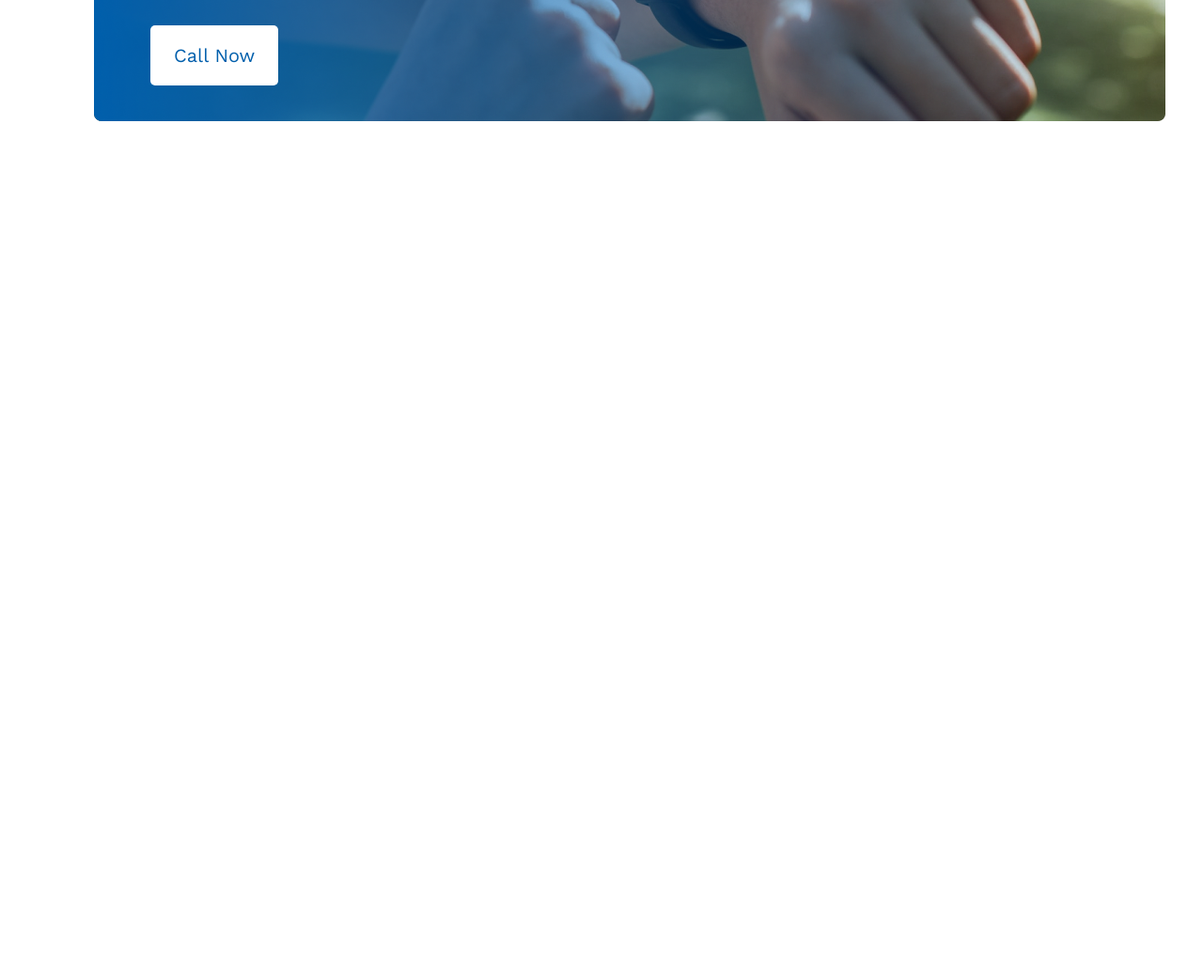
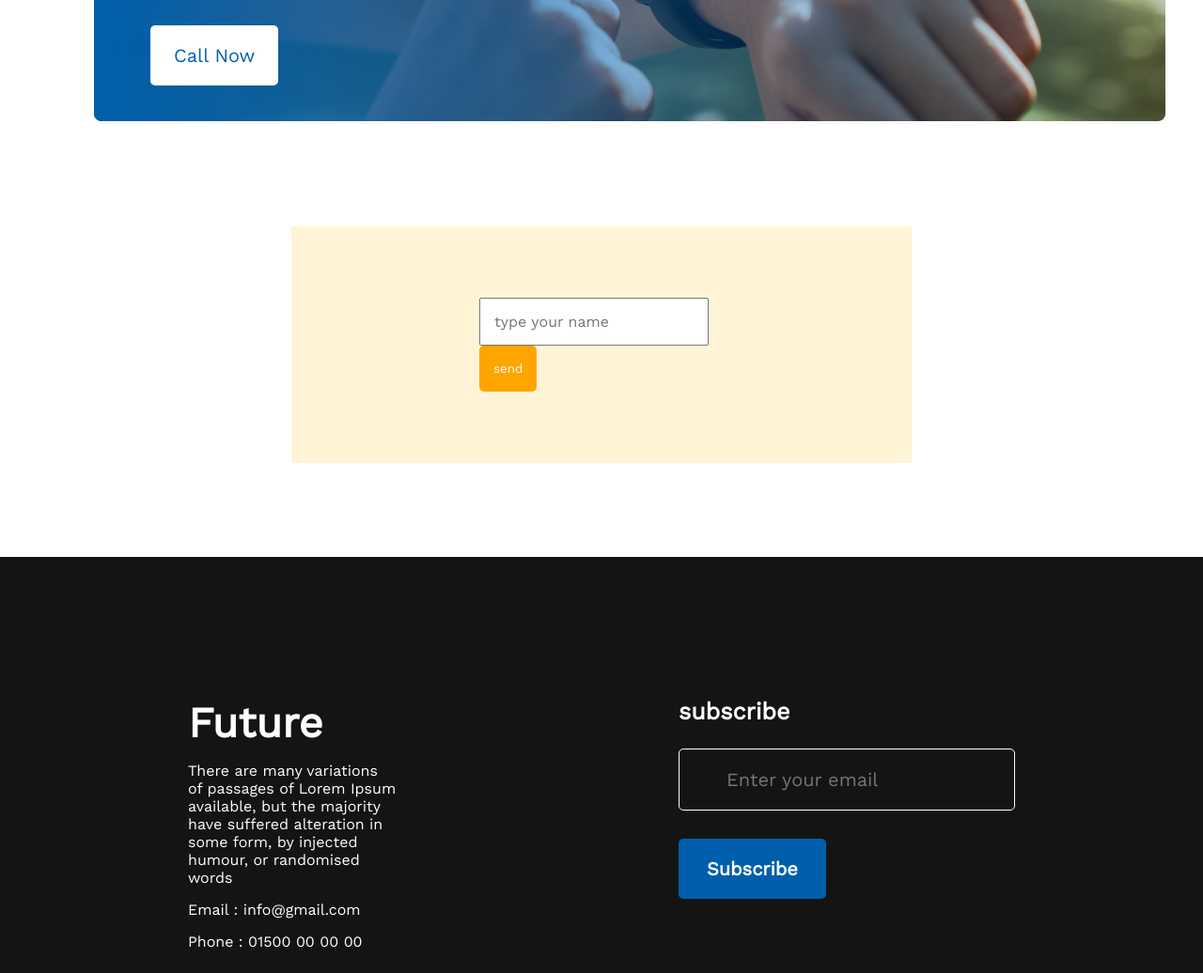
Before and after one commit to acchayon/assignment, a plain HTML site: page index.html in a window 1280 px wide. Shown: the part 2188-3224 px from the top of the page at 94% size. Before the commit the page ends 2429 px from the top, so only its background shows below. Drawn offline with nearby package versions, Linux system fonts and the light colour scheme; a web font is replaced by a local one.

Commit message:
added main, bonus and footer section

```diff
--- a/index.html
+++ b/index.html
@@ -12,7 +12,7 @@
     <link
         href="https://fonts.googleapis.com/css2?family=BhuTuka+Expanded+One&family=Inter&family=Open+Sans&family=Roboto:ital,wght@0,100;0,300;0,400;0,500;0,700;0,900;1,100;1,300;1,400;1,500;1,700;1,900&family=Smooch+Sans:wght@100&family=Supermercado+One&family=Tiro+Devanagari+Hindi:ital@0;1&family=Work+Sans&display=swap"
         rel="stylesheet">
-    <link rel="stylesheet" href="https://cdnjs.cloudflare.com/ajax/libs/font-awesome/4.7.0/css/font-awesome.min.css">
+    <script src="https://kit.fontawesome.com/89f39b6ed1.js" crossorigin="anonymous"></script>
 
 </head>
 
@@ -40,13 +40,13 @@
                         roots in a piece of classical Latin literature from 45 BC, making it over 2000 years old.
                         Richard McClintock.</p>
                     <nav class="my-list">
-                        <ul style="list-style-type: circle;">
-                            <li>Contrary to popular
+                        <ul>
+                            <li><i class="fa-solid fa-check"></i> Contrary to popular
                                 belief, is not simply.</li>
-                            <li>Contrary to popular belief.</li>
-                            <li>Contrary to popular , is not simply.</li>
-                            <li>Contrary to popular belief, is not simply.</li>
-                            <li>Contrary to popular simply.</li>
+                            <li><i class="fa-solid fa-check"></i> Contrary to popular belief.</li>
+                            <li><i class="fa-solid fa-check"></i> Contrary to popular , is not simply.</li>
+                            <li><i class="fa-solid fa-check"></i> Contrary to popular belief, is not simply.</li>
+                            <li><i class="fa-solid fa-check"></i> Contrary to popular simply.</li>
                         </ul>
                     </nav>
                 </div>
@@ -106,8 +106,43 @@
                 <button class="btn-primary">Call Now</button>
             </div>
         </section>
+
+        <!-- bonus form section -->
+        <section class="form-section">
+            <div class="form">
+                <form action="#">
+                    <input type="name" name="name" id="u-name" placeholder="type your name">
+                    <button class="btn">send</button>
+                </form>
+            </div>
+        </section>
     </main>
-
+    <!-- footer section -->
+    <footer>
+        <div class="footer-section">
+            <div class="footer-content">
+                <div class="footer-text">
+                    <h2 class="f-title">Future</h2>
+                    <p class="f-para">There are many variations of passages of Lorem Ipsum available, but the majority
+                        have suffered alteration in some form, by injected humour, or randomised words</p>
+                    <p class="f-p">Email : info@gmail.com</p>
+                    <p class="f-p">Phone : 01500 00 00 00</p>
+                    <div class="f-img">
+                        <img src="images/icons/twitter.png" alt="">
+                        <img src="images/icons/fb.png" alt="">
+                        <img src="images/icons/youtube.png" alt="">
+                    </div>
+                </div>
+                <div class="footer-form">
+                    <h4 class="f-title">subscribe</h4>
+                    <form>
+                        <input type="text" class="email" id="f-form" placeholder="Enter your email">
+                        <button class="f-btn">Subscribe</button>
+                    </form>
+                </div>
+            </div>
+        </div>
+    </footer>
 </body>
 
 </html>
--- a/styles/assignment.css
+++ b/styles/assignment.css
@@ -56,6 +56,9 @@
     margin-top: 16px;
     color: #444343;
 }
+.my-list li{
+    list-style: none;
+}
 /* plan section design */
 .plan-section{
     margin-top: 50px;
@@ -103,3 +106,77 @@
     margin-left: 60px;
     margin-top: 30px;
 }
+
+/* bonus form section design */
+.form-section{
+    margin: 100px 310px;
+    box-sizing: border-box;
+    background: #FFF4D6;
+    gap: 0px;
+
+}
+.form{
+    padding: 76px 200px;
+}
+#u-name{
+    padding: 14px;
+    font-weight: 500;
+    font-size: 16px;
+    color: #AA9F9F;
+}
+.btn{
+    padding: 17px 15px;
+    border: 0;
+    background-color: orange;
+    border-radius: 5px;
+    color: white;
+}
+
+/* footer section design */
+.footer-content{
+    background: #151414;
+    display: flex;
+    padding: 150px 200px;
+    gap: 300px;
+}
+.f-title{
+    color: white;
+    font-weight: 700;
+    font-size: 45px;
+}
+.f-para{
+    color: white;
+    margin-top: 15px;
+}
+.f-p{
+    margin-top: 15px;
+    color: white;
+}
+.f-img{
+    margin-top: 30px;
+    padding-right: 60px;
+}
+/* footer form section */
+.footer-form .f-title{
+    font-weight: 600;
+    font-size: 25px;
+}
+#f-form{
+    padding: 20px 50px;
+    margin-top: 25px;
+    font-size: 20px;
+    border-radius: 5px;
+    color: white;
+    border: 1px solid white;
+    background-color:#151414;
+}
+.f-btn{
+    font-weight: 600;
+    font-size: 20px;
+    color: white;
+    background-color: #005FAC;
+    border: 0;
+    border-radius: 5px;
+    padding: 20px 30px;
+    margin-top: 30px;
+}
```
